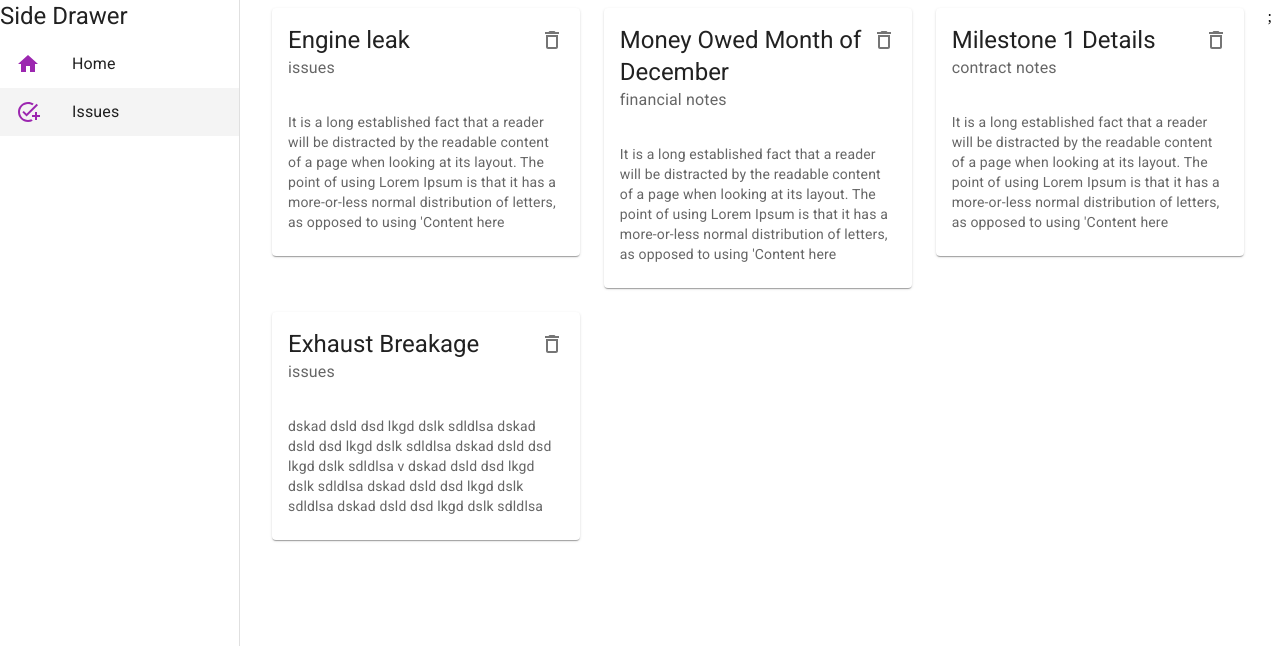
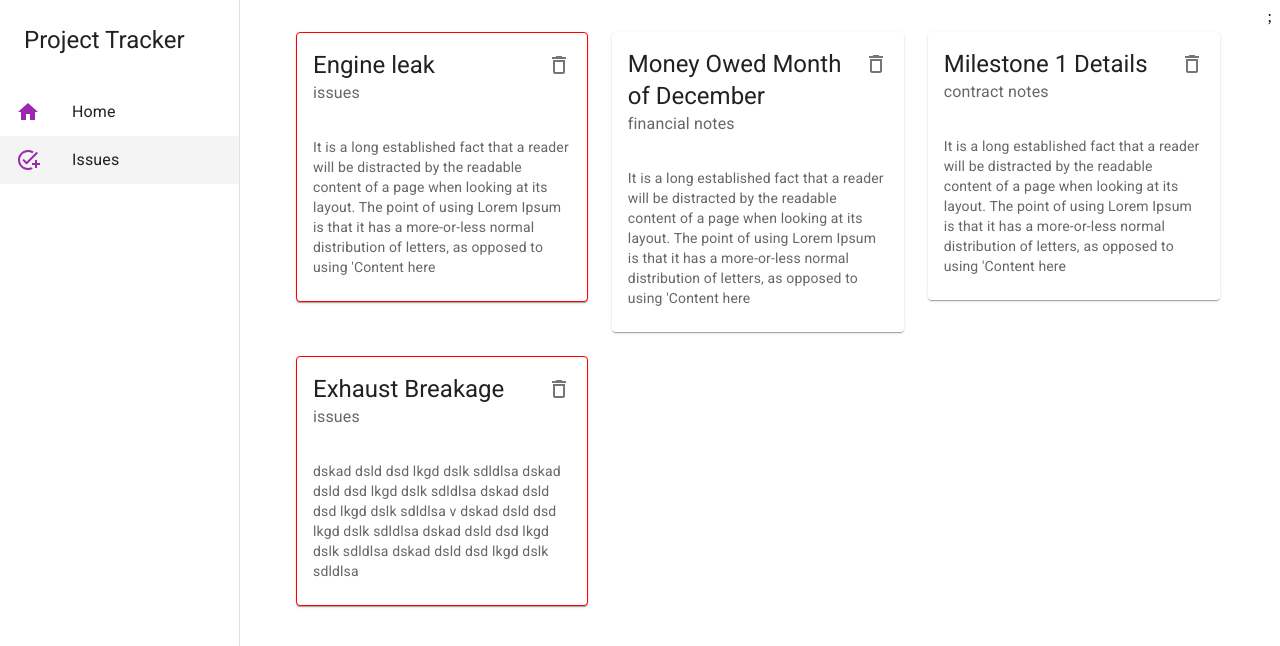
Before and after one commit to tm5682/Project-Tracker, a React (Create React App) app: page /issues in a window 1280 px wide. Shown: the top 646 px of the page. Built offline with nearby package versions, Linux system fonts and the light colour scheme; no server answers; data requests are answered from the project's data file.

Commit message:
conditional sx properties added

```diff
--- a/src/components/CardNote.js
+++ b/src/components/CardNote.js
@@ -4,10 +4,18 @@ import CardContent from "@mui/material/CardContent";
 import { IconButton, Typography } from "@mui/material";
 import DeleteOutlined from "@mui/icons-material/DeleteOutlined";
 
+const CardBorder = {
+  border: "1px solid red",
+};
+
 function CardNote({ issue: { id, title, details, category }, handleDelete }) {
   return (
     <div>
-      <Card>
+      <Card
+        sx={{
+          ...(category == "issues" ? CardBorder : null),
+        }}
+      >
         <CardHeader
           action={
             <IconButton onClick={() => handleDelete(id)}>
--- a/src/components/Layout.js
+++ b/src/components/Layout.js
@@ -1,17 +1,12 @@
-import { autocompleteClasses, Typography } from "@mui/material";
+import { autocompleteClasses, Typography, useTheme } from "@mui/material";
 import { Drawer } from "@mui/material";
-import { typography } from "@mui/system";
+import { Box, typography } from "@mui/system";
 
 import { List, ListItem, ListItemIcon, ListItemText } from "@mui/material";
 
 import HomeIcon from "@mui/icons-material/Home";
 import AddTaskIcon from "@mui/icons-material/AddTask";
 import { useLocation, useNavigate } from "react-router-dom";
-
-// const page = {
-//   backgroundColor: "f9f9f9",
-//   width: "100%",
-// };
 
 const drawerWidth = 240;
 
@@ -53,7 +48,12 @@ function Layout({ children }) {
         anchor="left"
       >
         <div>
-          <Typography variant="h5">Side Drawer</Typography>
+          <Typography
+            variant="h5"
+            sx={{ padding: (theme) => theme.spacing(3) }}
+          >
+            Project Tracker
+          </Typography>
         </div>
 
         {/* list/links */}
@@ -74,7 +74,17 @@ function Layout({ children }) {
           ))}
         </List>
       </Drawer>
-      <div style={{ background: "f9f9f9", width: "100%" }}>{children}</div>;
+      <Box
+        /* sx and styled properties can access theme, here we are multiplying 3 with default 8px spacing by mui */
+        sx={{
+          padding: (theme) => theme.spacing(3),
+          backgroundColor: "f9f9f9",
+          width: "100%",
+        }}
+      >
+        {children}
+      </Box>
+      ;
     </div>
   );
 }
--- a/src/components/Project.js
+++ b/src/components/Project.js
@@ -49,7 +49,14 @@ const Project = ({ project, onDelete, onToggle }) => {
             avatar={
               <Avatar
                 onClick={() => onToggle(project.id)}
-                sx={{ backgroundColor: "white" }}
+                sx={{
+                  "&:hover": {
+                    color: "white",
+                    backgroundColor: "purple",
+                  },
+
+                  backgroundColor: "white",
+                }}
               >
                 <AddIcon color="primary" />
               </Avatar>
```
